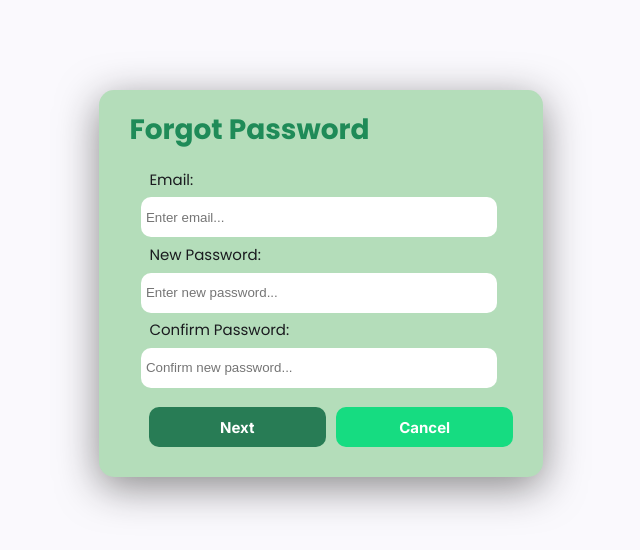
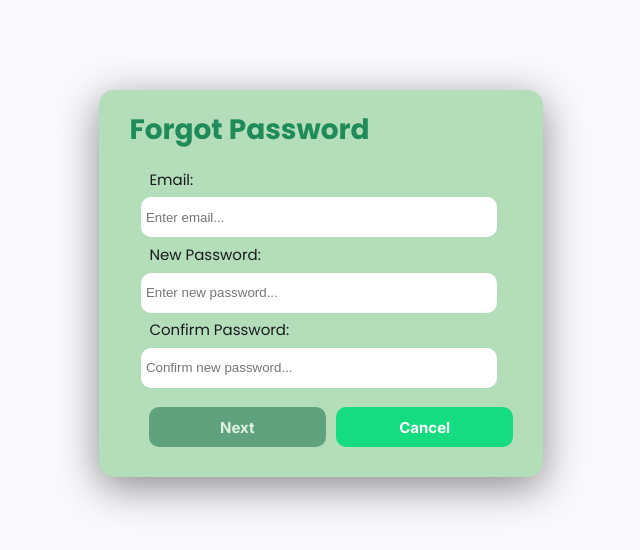
Before and after one commit to PUP-BSIT/project-techy-blinders-v2, an Angular app in the folder front-end/mind_stack/: page /forgot-password in a window 1280 px wide. Shown: the top 550 px of the page, without its empty margins (323-963 px from the left). Built offline with nearby package versions, Linux system fonts and the light colour scheme.

Commit message:
bug: fix form buttons routing; improve button styles

```diff
--- a/front-end/mind_stack/src/app/pages/forgot-password/forgot-password.html
+++ b/front-end/mind_stack/src/app/pages/forgot-password/forgot-password.html
@@ -67,7 +67,7 @@
             </div>
 
             <div class="button-class">
-                <button type="button" (click)="next()" [disabled]="isLoading()" id="next_button">Next</button>
+                <button type="button" (click)="next()" [disabled]="isLoading() || !forgotPasswordForm.get('email')?.value || !forgotPasswordForm.get('newPassword')?.value || !forgotPasswordForm.get('confirmPassword')?.value || forgotPasswordForm.get('email')?.invalid || forgotPasswordForm.get('newPassword')?.invalid || forgotPasswordForm.get('confirmPassword')?.invalid" id="next_button">Next</button>
                 <button type="button" (click)="cancel()" [disabled]="isLoading()" id="cancel_button">Cancel</button>
             </div>
         } @else if (currentStep() === 2) {
--- a/front-end/mind_stack/src/app/pages/forgot-password/forgot-password.scss
+++ b/front-end/mind_stack/src/app/pages/forgot-password/forgot-password.scss
@@ -111,6 +111,11 @@ span {
 .cancel-button:hover {
   background-color: #11a861;
   transition: background-color 0.3s;
+}
+
+#next_button:disabled {
+  cursor: not-allowed;
+  opacity: 0.6;
 }
 
 #submit_button {
--- a/front-end/mind_stack/src/app/pages/forgot-password/forgot-password.ts
+++ b/front-end/mind_stack/src/app/pages/forgot-password/forgot-password.ts
@@ -2,6 +2,7 @@ import { Component, EventEmitter, Output, inject, signal } from '@angular/core';
 import { CommonModule } from '@angular/common';
 import { ReactiveFormsModule, FormBuilder, FormGroup, Validators } from '@angular/forms';
 import { AuthService } from '../../../service/auth.service';
+import { Router } from '@angular/router';
 
 @Component({
   selector: 'app-forgot-password',
@@ -104,11 +105,14 @@ export class ForgotPassword {
     this.onCancel.emit();
   }
 
+  private router = inject(Router);
+
   cancel() {
     this.forgotPasswordForm.reset();
     this.errorMessage.set('');
     this.successMessage.set('');
     this.currentStep.set(1);
+    this.router.navigate(['/login']);
     this.onCancel.emit();
   }
 
```
